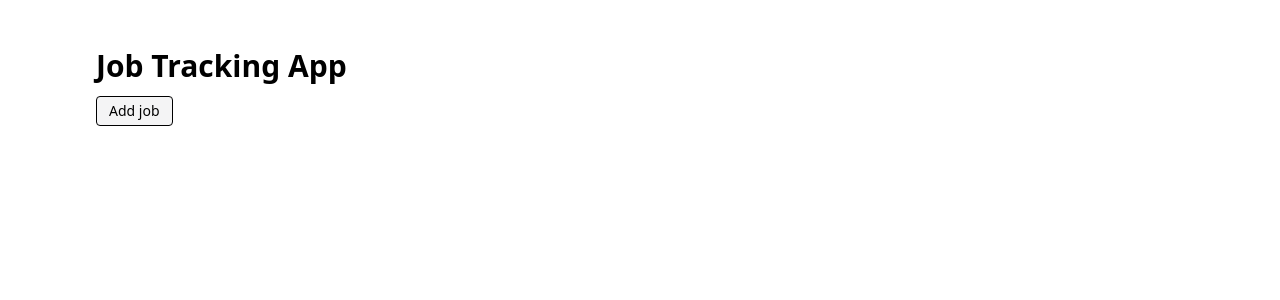
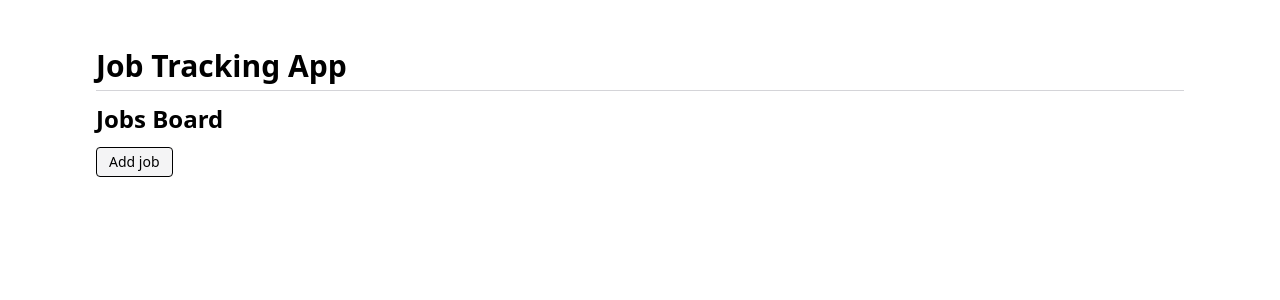
Before and after one commit to sjinno/job-tracking-app, a React (Vite) app: page / in a window 1280 px wide. Shown: the top 300 px of the page. Built offline with nearby package versions, Linux system fonts and the light colour scheme.

Commit message:
style: add horizontal rule and improve heading structure in `App` and `JobsBoard` components

```diff
--- a/src/App.tsx
+++ b/src/App.tsx
@@ -9,6 +9,7 @@ function App() {
       <main className="px-24 py-12">
         <ModalContext.Provider value={modalState}>
           <h1 className="text-3xl font-bold">Job Tracking App</h1>
+          <hr className="mt-1.5 text-zinc-300 border-b-none" />
           <JobsBoard />
           <Modal />
         </ModalContext.Provider>
--- a/src/components/jobs-board.tsx
+++ b/src/components/jobs-board.tsx
@@ -12,6 +12,7 @@ export function JobsBoard() {
 
   return (
     <div className="my-3">
+      <h2 className="font-bold text-2xl my-3">Jobs Board</h2>
       <Button onClick={handleClick}>Add job</Button>
     </div>
   );
```
